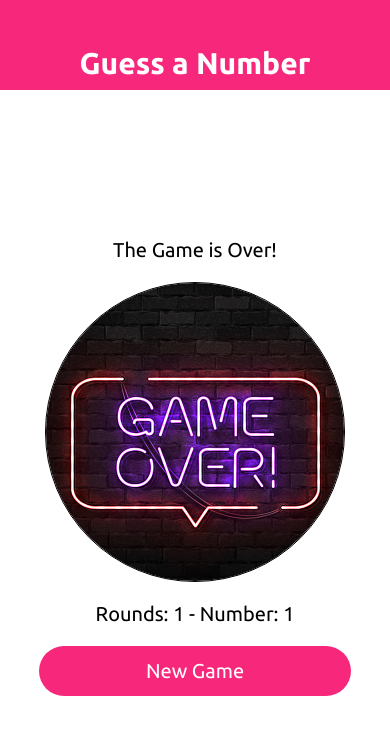
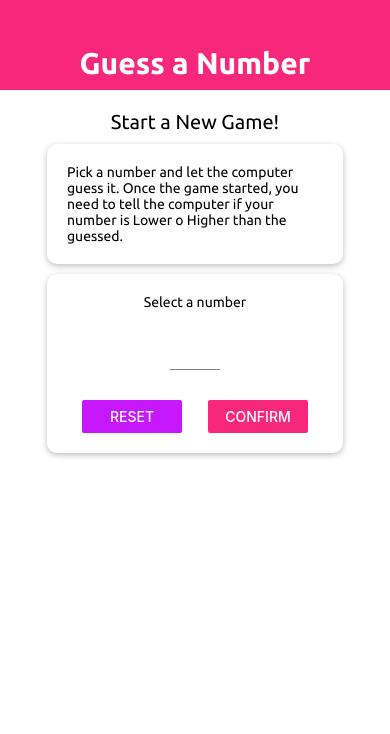
Before and after one commit to gcolotti/rn-app-2, a React Native app: screen / in a window 390 px wide. Shown: the top 734 px of the page. Built offline with nearby package versions, Linux system fonts and the light colour scheme.

Commit message:
GameScreen visual fixes

```diff
--- a/App.js
+++ b/App.js
@@ -43,15 +43,13 @@ export default function App() {
     setGuessRounds(numOfRounds);
   };
 
+  let content = <StartGameScreen onStartGame={startGameHandler} />;
 
-  let content = <GameOverScreen roundsNumber={1} userNumber={1} onNewGame={configureNewGameHandler} />
-  // let content = <StartGameScreen onStartGame={startGameHandler} />;
-
-  // if(userNumber && guessRounds <= 0) {
-  //   content = <GameScreen userChoice={userNumber} onGameOver={gameOverHandler}/>;
-  // } else if (guessRounds > 0) {
-  //   content = <GameOverScreen roundsNumber={guessRounds} userNumber={userNumber} onNewGame={configureNewGameHandler}/>
-  // }
+  if(userNumber && guessRounds <= 0) {
+    content = <GameScreen userChoice={userNumber} onGameOver={gameOverHandler}/>;
+  } else if (guessRounds > 0) {
+    content = <GameOverScreen roundsNumber={guessRounds} userNumber={userNumber} onNewGame={configureNewGameHandler}/>
+  }
 
   return (
     <View style={styles.container}>
--- a/screens/GameScreen.js
+++ b/screens/GameScreen.js
@@ -1,7 +1,8 @@
 import React, { useState, useRef, useEffect } from 'react';
-import { View, Text, StyleSheet, Button, Alert } from 'react-native';
+import { View, Text, StyleSheet, Alert } from 'react-native';
 import NumberContainer from './../components/NumberContainer';
 import Card from './../components/Card';
+import NiceButton from '../components/NiceButton';
 
 const generateRandomBetween = (min, max, exclude) => {
     min = Math.ceil(min);
@@ -49,10 +50,10 @@ const GameScreen = props => {
             <NumberContainer>{currentGuess}</NumberContainer>
             <Card style={styles.btnContainer}>
                 <View style={styles.btn}>
-                    <Button title={'LOWER'} onPress={nextGuessHandler.bind(this, 'lower')}/>
+                    <NiceButton onPress={nextGuessHandler.bind(this, 'lower')}>LOWER</NiceButton>
                 </View>
                 <View style={styles.btn}>
-                    <Button title={'HIGHER'} onPress={nextGuessHandler.bind(this, 'higher')}/>
+                    <NiceButton onPress={nextGuessHandler.bind(this, 'higher')}>HIGHER</NiceButton>
                 </View>
 
             </Card>
--- a/screens/StartGameScreen.js
+++ b/screens/StartGameScreen.js
@@ -4,6 +4,7 @@ import Card from './../components/Card';
 import Colors from './../constants/colors';
 import Input from './../components/Input';
 import NumberContainer from '../components/NumberContainer';
+import NiceText from '../components/NiceText';
 
 const StartGameScreen = (props) => {
 
@@ -48,12 +49,13 @@ const StartGameScreen = (props) => {
     return (
         <TouchableWithoutFeedback onPress={() => {Keyboard.dismiss()}}>
             <View style={styles.screen}>
-                <Text style={styles.title}>Start a New Game!</Text>
+                <NiceText style={styles.title}>Start a New Game!</NiceText>
                 <Card style={styles.gameDescription}>
-                    <Text>Pick a number and let the computer guess it. Once the game started, you need to tell the computer if your number is Lower o Higher than the guessed.</Text>
+                    <NiceText>Pick a number and let the computer guess it. Once the game started, you need to tell the computer if your number is Lower o Higher than the guessed.</NiceText>
                 </Card>
-                <Card style={styles.inputContainer}>
-                    <Text>Select a number</Text>
+                <Card style={styles.card}>
+                    <NiceText>Select a number</NiceText>
+                    <View style={styles.inputContainer}>
                         <Input
                             style={styles.input}
                             blurOnSubmit
@@ -64,6 +66,7 @@ const StartGameScreen = (props) => {
                             onChangeText={numberInputHandler}
                             value={enteredValue}
                         />
+                    </View>
                     <View style={styles.btnContainer}>
                         <View style={styles.btn}>
                             <Button color={Colors.secondary} title={'Reset'} onPress={resetInputHandler} />
@@ -90,10 +93,13 @@ const styles = StyleSheet.create({
         fontSize: 20,
         marginVertical: 10,
     },
-    inputContainer: {
+    card: {
         width: 300,
         maxWidth: '80%',
         alignItems: 'center',
+    },
+    inputContainer: {
+        marginVertical: 20,
     },
     btnContainer: {
         flexDirection: 'row',
@@ -108,6 +114,9 @@ const styles = StyleSheet.create({
     input: {
         width: 50,
         textAlign: 'center',
+        fontFamily: 'ubuntu-bold',
+        fontSize: 30,
+        color: Colors.primary
     },
     summaryContainer: {
         alignItems: 'center',
```
Lines whose indentation alone changed are shown as unchanged.
